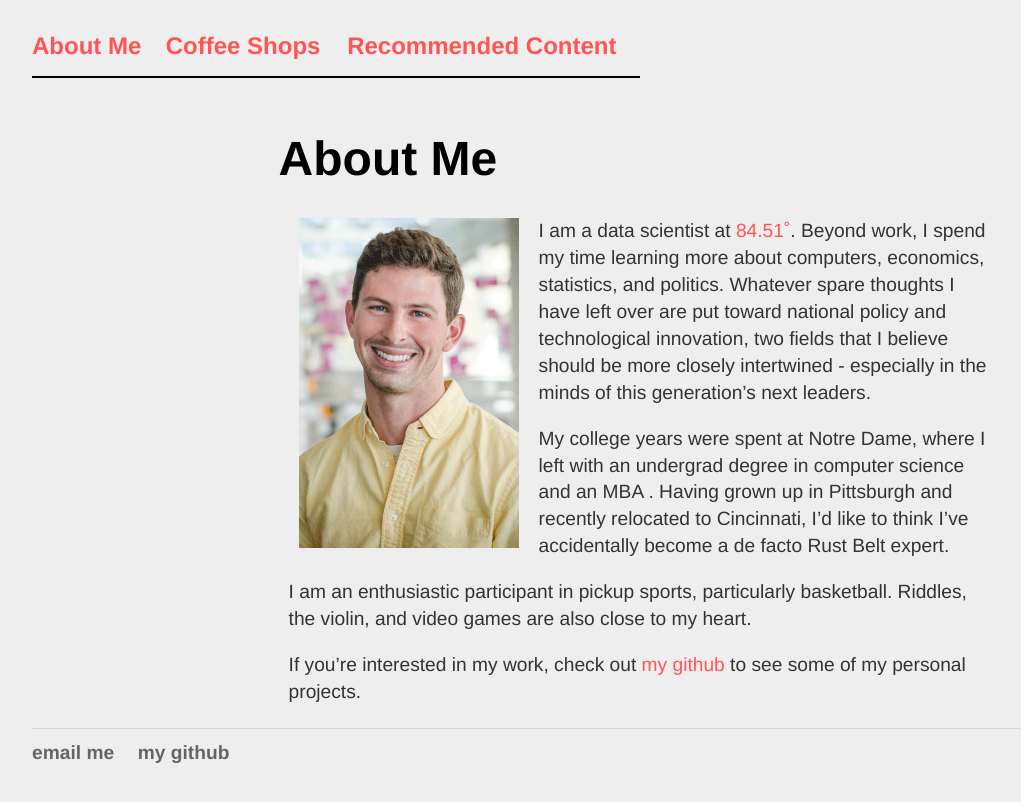
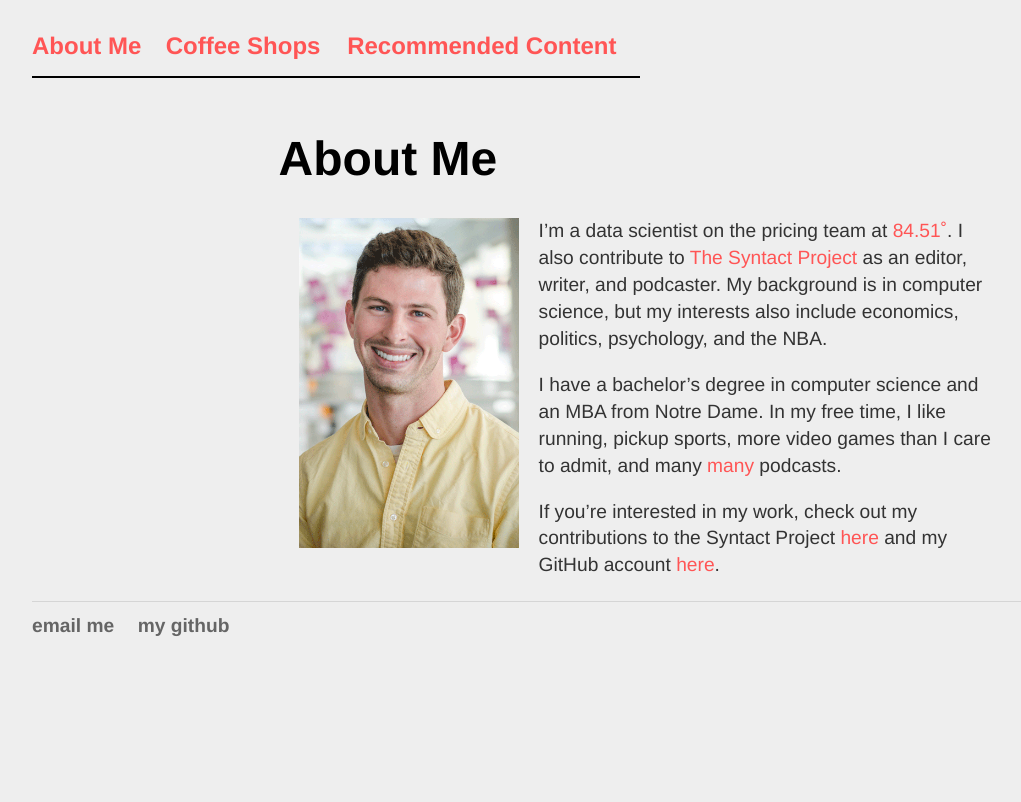
Before and after one commit to eswan18/ethanswan.com, a Jekyll site: the page built from index.md, in a window 1280 px wide. Shown: the top 802 px of the page, without its empty margins (0-1021 px from the left). Built offline with Jekyll 4.4.1, drawn with Linux system fonts in a browser that asks for light colours.

Commit message:
rewrote About Me

```diff
--- a/index.md
+++ b/index.md
@@ -6,15 +6,11 @@ title: Ethan Swan
 # About Me
 <img src="images/ethan_headshot_smiling.gif" width="220" height="330" style="float:left; padding:0px 20px 5px 10px; display:block;"/>
 
-I am a data scientist at <a href="http://www.8451.com">84.51˚</a>.
-Beyond work, I spend my time learning more about computers, economics, statistics, and politics.
-Whatever spare thoughts I have left over are put toward national policy and technological innovation, two fields that I believe should be more closely intertwined - especially in the minds of this generation's next leaders.
+I'm a data scientist on the pricing team at <a href="http://www.8451.com">84.51˚</a>.
+I also contribute to [The Syntact Project](http://syntactproject.com) as an editor, writer, and podcaster.
+My background is in computer science, but my interests also include economics, politics, psychology, and the NBA.
 
-My college years were spent at Notre Dame, where I left with an undergrad degree in computer science and an MBA
-.
-Having grown up in Pittsburgh and recently relocated to Cincinnati, I'd like to think I've accidentally become a de facto Rust Belt expert.
+I have a bachelor's degree in computer science and an MBA from Notre Dame.
+In my free time, I like running, pickup sports, more video games than I care to admit, and many [many](/rec_content.html) podcasts.
 
-I am an enthusiastic participant in pickup sports, particularly basketball.
-Riddles, the violin, and video games are also close to my heart.
-
-If you're interested in my work, check out <a href="https://github.com/eswan18">my github</a> to see some of my personal projects.
+If you're interested in my work, check out my contributions to the Syntact Project [here](http://syntactproject.com/contributors/ethan_swan.html) and my GitHub account [here](https://github.com/eswan18).
```
